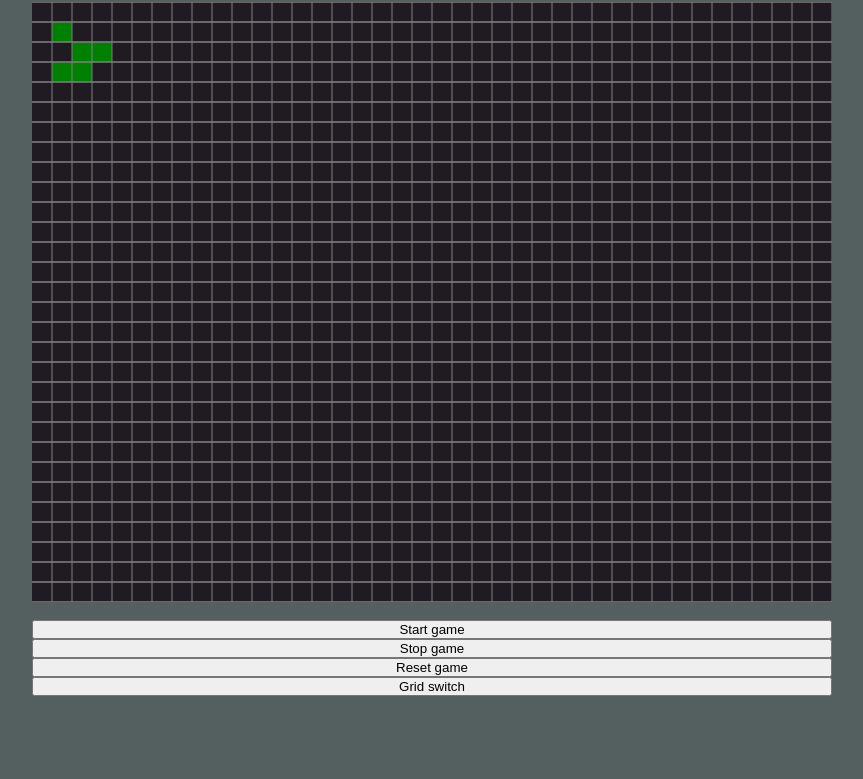
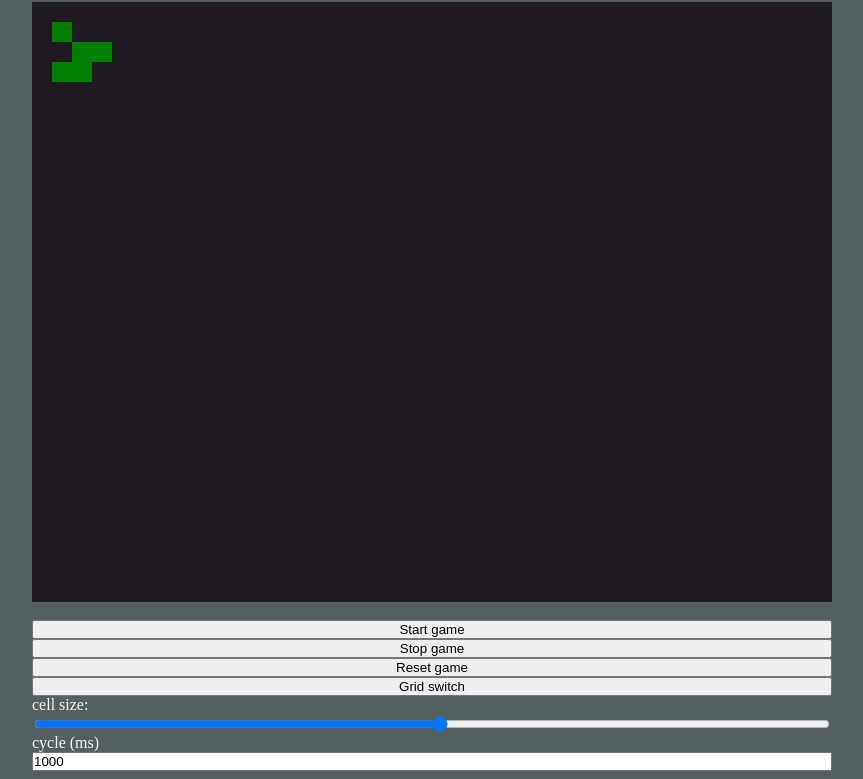
Before and after one commit to ggodos/game_of_life, a plain HTML site: page index.html in a window 1280 px wide. Shown: the part 65-844 px from the top of the page, without its empty margins (208-1071 px from the left). Before the commit the page ends 800 px from the top, so only its background shows below. Drawn offline with Linux system fonts and the light colour scheme.

Commit message:
(feat): add change for cell size and cycle speed

```diff
--- a/core.js
+++ b/core.js
@@ -3,27 +3,35 @@ const ctx = canvas.getContext("2d");
 
 const HEIGHT = 600;
 const WIDTH = 800;
-const CELL_SIZE = 20;
-const CELLS_H = Math.floor(HEIGHT / CELL_SIZE);
-const CELLS_W = Math.floor(WIDTH / CELL_SIZE);
 
-let CYCLE_MS = 250;
+let CYCLE_MS = 1000;
+let CELL_SIZE = 20;
+let CELLS_H = Math.floor(HEIGHT / CELL_SIZE);
+let CELLS_W = Math.floor(WIDTH / CELL_SIZE);
+let wantGrid = false;
+
+const changeCellSize = (n) => {
+  CELL_SIZE = n;
+  CELLS_H = Math.floor(HEIGHT / CELL_SIZE);
+  CELLS_W = Math.floor(WIDTH / CELL_SIZE);
+};
+
+const changeCycleSpeed = (n) => {
+  CYCLE_MS = n;
+};
 
 var cells;
-
 let gameStarted = false;
 let isDrawing = false;
 let isErasing = false;
-
-let wantGrid = true;
 
 ctx.canvas.height = HEIGHT;
 ctx.canvas.width = WIDTH;
 
 const initGame = () => {
-  cells = Array(CELLS_H);
-  for (let i = 0; i < CELLS_H; i++) {
-    cells[i] = Array(CELLS_W).fill(false);
+  cells = Array(HEIGHT);
+  for (let i = 0; i < HEIGHT; i++) {
+    cells[i] = Array(WIDTH).fill(false);
   }
   cells[1][1] = true;
   cells[2][2] = true;
--- a/index.html
+++ b/index.html
@@ -14,6 +14,8 @@
 		<button type="button" onClick="stopGame()">Stop game</button>
 		<button type="button" onClick="resetGame()">Reset game</button>
 		<button type="button" onClick="switchGrid()">Grid switch</button>
+		cell size: <input type="range" min="1" max="50" onchange="changeCellSize(this.value)">
+		cycle (ms) <input type="number" onchange="changeCycleSpeed(this.value)" value="1000">
 
 		<script type="text/javascript" src="core.js"></script>
 	</body>
```
